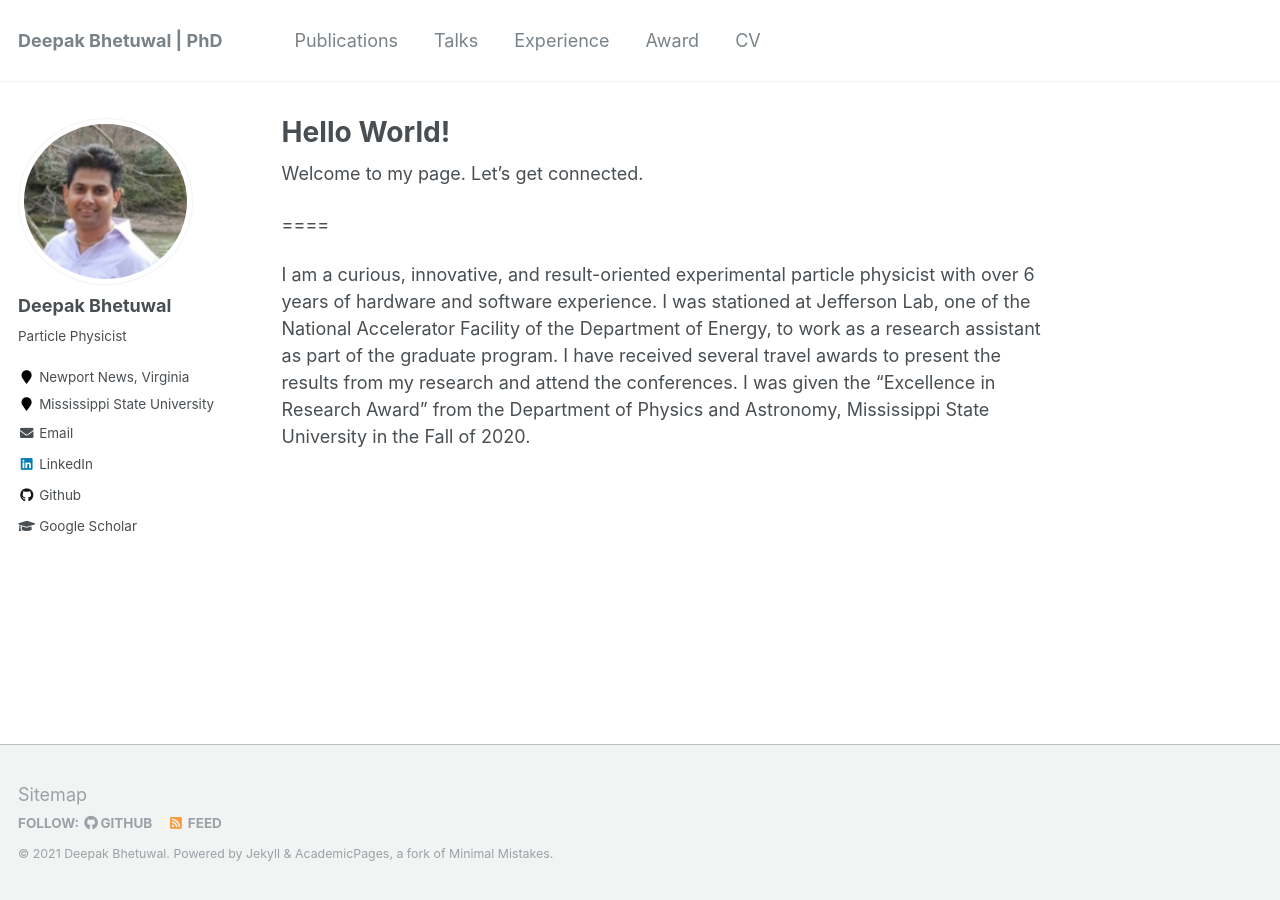
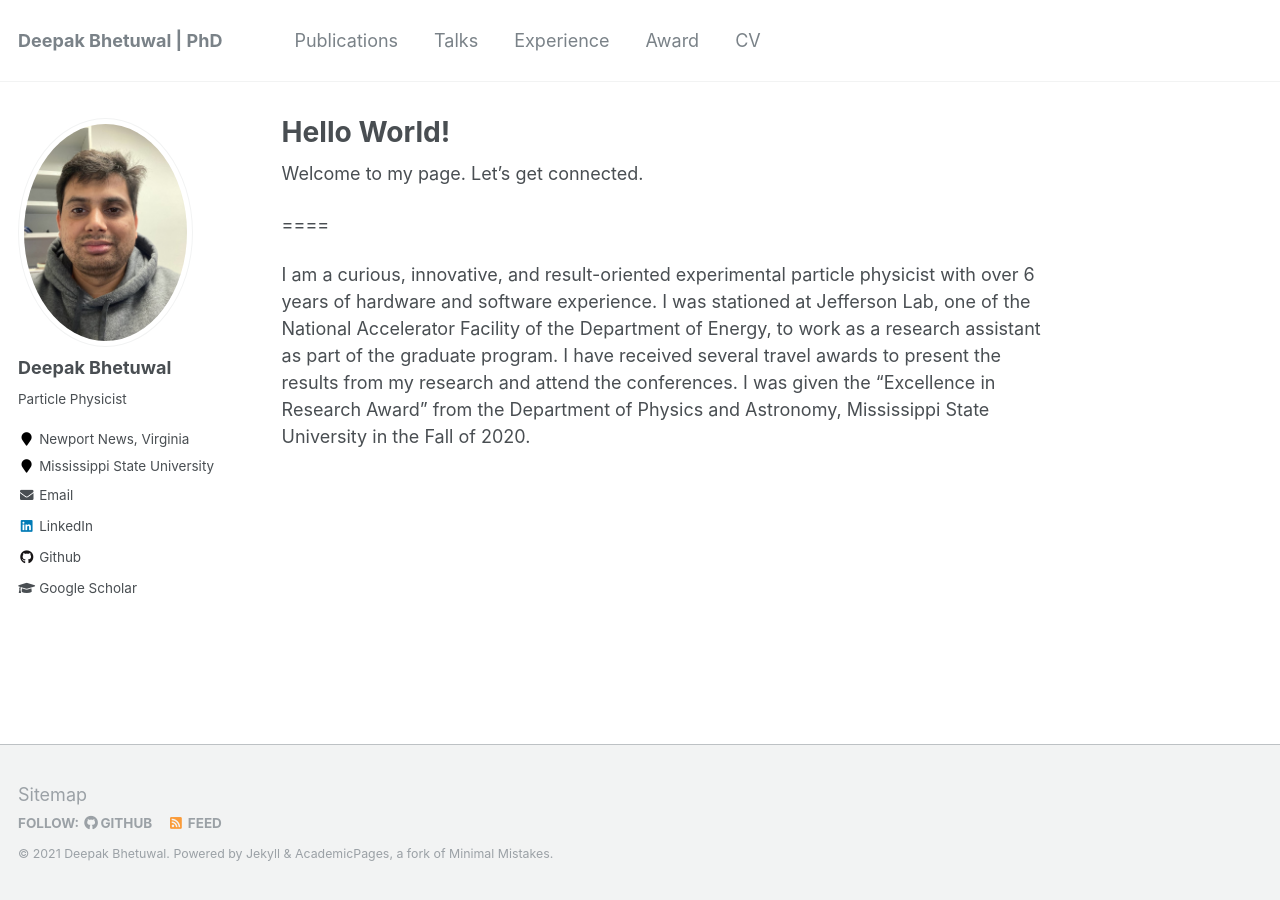
Before and after one commit to dkb208/dkb208.github.io, a Jekyll site: the page built from _pages/about.md, in a window 1280 px wide. Built offline with Jekyll 4.4.1, drawn with Linux system fonts in a browser that asks for light colours.

Commit message:
Update _config.yml

```diff
--- a/_config.yml
+++ b/_config.yml
@@ -81,7 +81,7 @@ analytics:
 # Site Author
 author:
   name             : "Deepak Bhetuwal"
-  avatar           : "profile.png"
+  avatar           : "IMG_8947.jpg"
   bio              : "Particle Physicist"
   location         : "Newport News, Virginia"
   employer         : "Mississippi State University "
```
